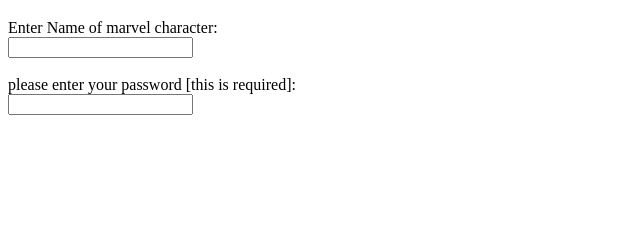
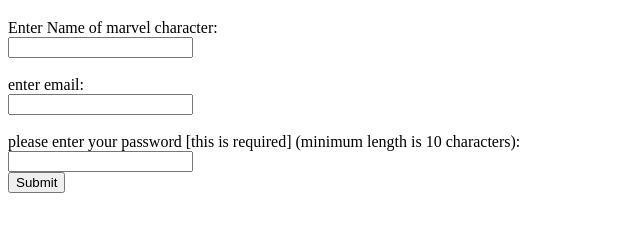
Before and after one commit to brady9999/html-practice, a plain HTML site: page forms.html in a window 1280 px wide. Shown: the part 61-292 px from the top of the page, without its empty margins (0-640 px from the left). Drawn offline with Linux system fonts and the light colour scheme.

Commit message:
added email and submit button

```diff
--- a/forms.html
+++ b/forms.html
@@ -11,20 +11,38 @@
 
 
     <!-- the form tag is used to create a container where all the inputs for a form must be put inside.
-    the attributes that are required are name, id, and method -->
+
+    the attributes that are required are name, id, and method
+
+    -->
     <label for="marvel-characters">Enter Name of marvel character:</label>
     <form name="marvel-stuff" id="marvel" method="get">
     <input type="text" name="characters" id="marvel-characters" required />
     </br>
     </br>
+    <!-- this is an email input. it requires type, name, and id.
 
+         optinal attributes are the minimum length entered by the
+
+         user and the maxlength to define the maxlength entered
+    -->
+    <lable for="email">enter email:</lable>
+    </br>
+    <input type="email" name="UserEmail" id="email" minlength="6" maxlength="50"   />
+    </br>
     <!--this is a password input. type= "text, name and id are all required attributes the
+
      required attribute is only necesary when you want to make sure the user has to fill
-     in the input before submitting the form"-->
 
-    <label for="password">please enter your password [this is required]:</label>
+     in the input before submitting the form
+
+    -->
     </br>
-    <input type="password" name="UserPassword" id="password"/>
+    <label for="password">please enter your password [this is required] (minimum length is 10 characters):</label>
+    </br>
+    <input type="password" name="UserPassword" id="password" minlength="10"  />
+    </br>
+    <input type="submit">
     </form>
 </body>
 </html>
```
